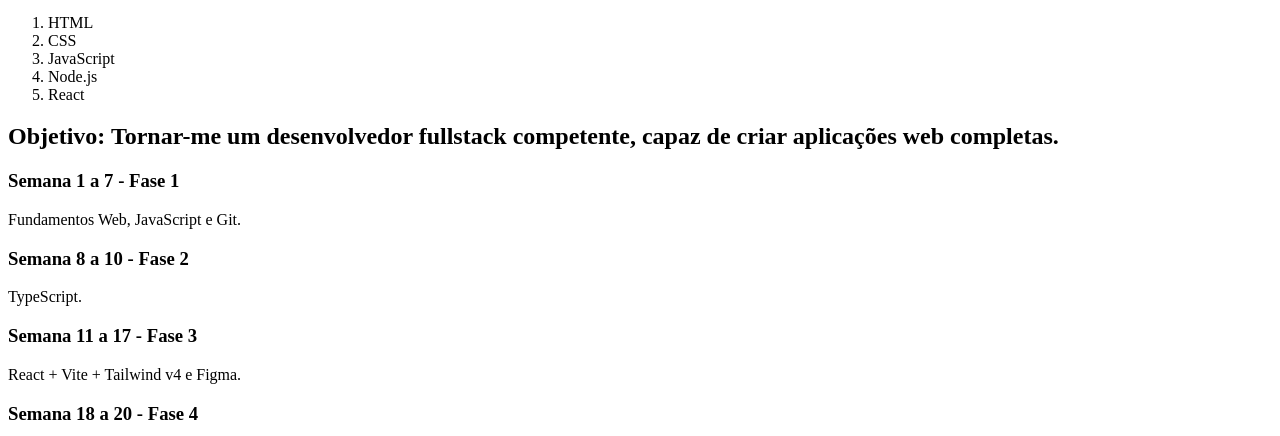
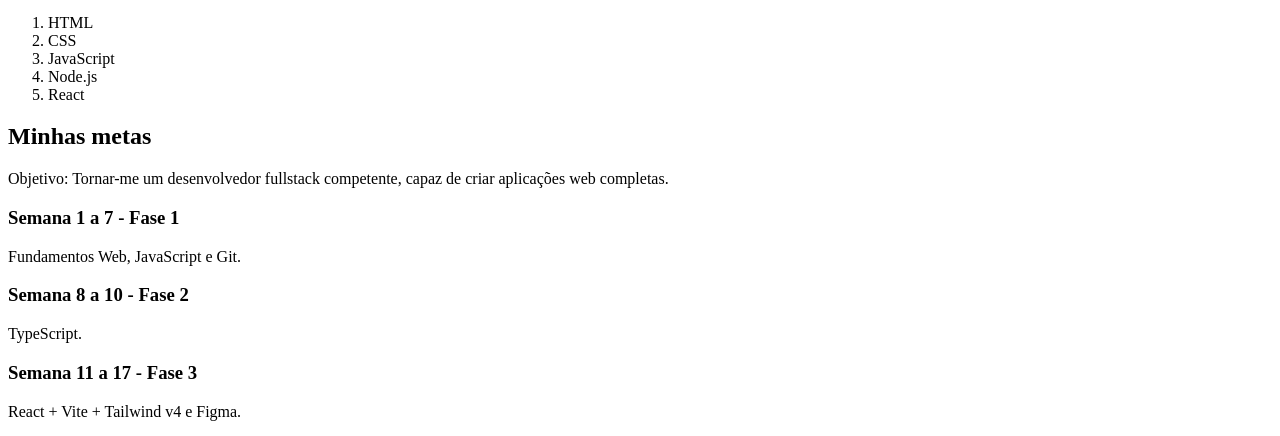
Before and after one commit to wnsouzarl/estudos-fullstack, a plain HTML site: page semana-01/index.html in a window 1280 px wide. Shown: the part 660-1096 px from the top of the page. Drawn offline with Linux system fonts and the light colour scheme.

Commit message:
Correção das tag que não foram fechadas e o alinhamento das tags

```diff
--- a/semana-01/index.html
+++ b/semana-01/index.html
@@ -12,7 +12,7 @@
             <ul>
                 <li><a href="#sobre">Sobre</a></li> <!-- Link para a seção "Sobre" # vai para o id na mesma página -->
                 <li><a href="#estudos">Estudos</a></li>
-                <li><a href="#minhas_metas">Minhas metas</a></li>
+                <li><a href="#minhas-metas">Minhas metas</a></li>
              </ul>
         </nav>
     </header>
@@ -26,7 +26,7 @@
         <section id="estudos">
             <h2>Meus estudos</h2>
             <p>Atualmente estou estudando desenvolvimento web fullstack, com foco em JavaScript, Node.js e React.</p>
-            <img src="../semana-01/imagens/dev-fullstack.png" alt="Logo do JavaScript" width="400">
+            <img src="imagens/dev-fullstack.png" alt="Desenvolvimento Fullstack" width="400">
             <p><a href="https://github.com/wnsouzarl" target="_blank" rel="noopener noreferrer">Visite meu GitHub</a></p>
             <ol>
                 <li>HTML</li>
@@ -36,8 +36,9 @@
                 <li>React</li>
             </ol>
         </section>
-        <section id="minhas_metas">
-            <h2>Objetivo: Tornar-me um desenvolvedor fullstack competente, capaz de criar aplicações web completas.</h2>
+        <section id="minhas-metas">
+            <h2>Minhas metas</h2>
+            <p>Objetivo: Tornar-me um desenvolvedor fullstack competente, capaz de criar aplicações web completas.</p>
             <article>
                 <h3>Semana 1 a 7 - Fase 1</h3>
                 <p>Fundamentos Web, JavaScript e Git.</p>
@@ -62,8 +63,10 @@
                <h3>Semana 25 em diante - Fase 6</h3>
                <p>Projeto real com meu amigo.</p>
             </article>
+        </section>
     </main>
     <footer>
         <p>&copy; 2026 Prof. Welerson. Todos os direitos reservados.</p>
+    </footer>
 </body>
 </html>
```
Lines whose indentation alone changed are shown as unchanged.
